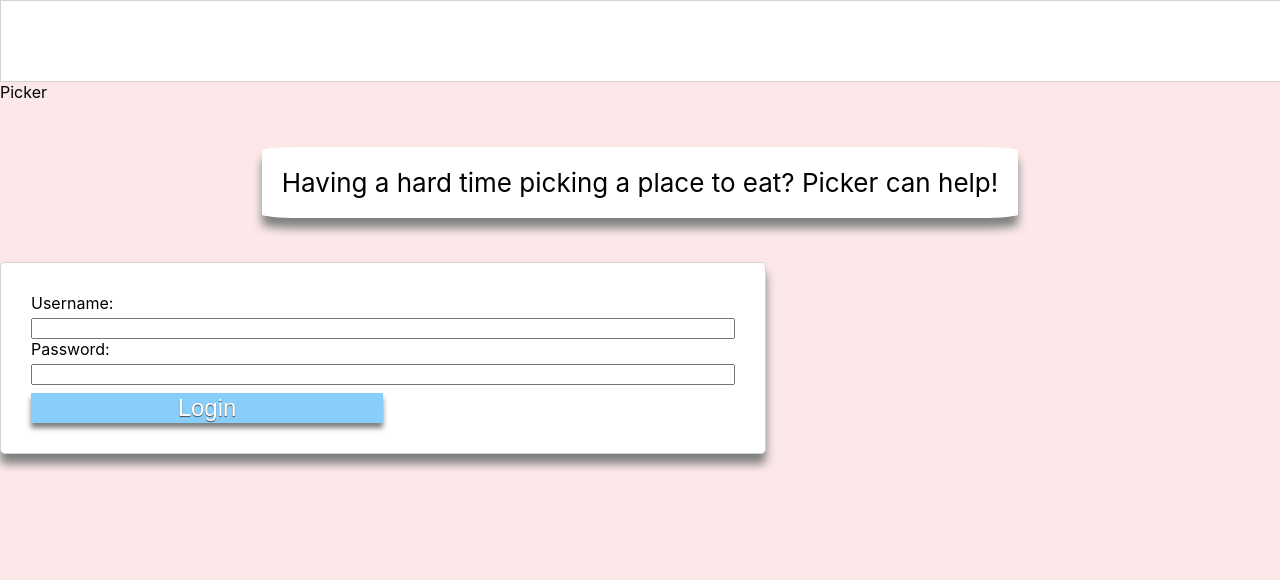
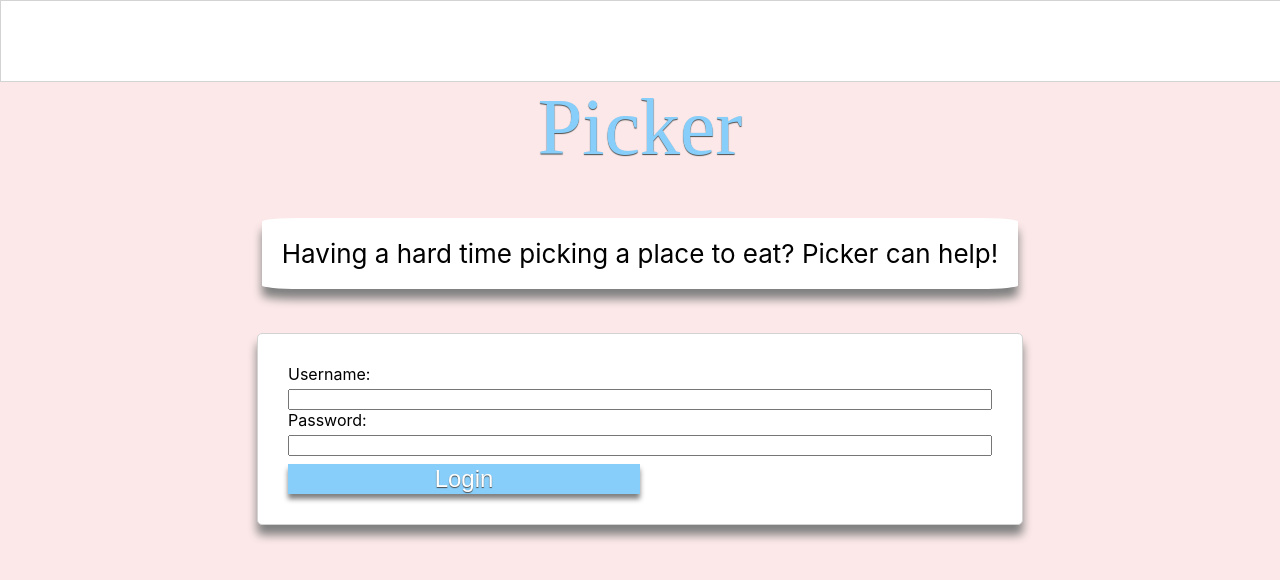
Before and after one commit to etha7/picker, a React (Create React App) app: page / in a window 1280 px wide. Shown: the top 580 px of the page. Built offline with nearby package versions, Linux system fonts and the light colour scheme.

Commit message:
forgot to commit these

```diff
--- a/src/App.css
+++ b/src/App.css
@@ -10,15 +10,25 @@ html, body {
 body{
   overflow-x: hidden;
 }
-
+.title {
+  text-shadow: 0px 1px 1px #4d4d4d;
+	color: lightskyblue;
+	font: 80px 'LeagueGothicRegular';
+}
 .App {
-  display: block;
+  display: flex;
+  flex-direction: column;
+  align-items: center;
   background-color: rgb(252, 232, 232);
   width: 100%;
   height: 100%;
 }
 
 .Choices {
+  display: flex;
+  justify-content: center;
+}
+.Content {
   display: flex;
   justify-content: center;
 }
--- a/src/choice.js
+++ b/src/choice.js
@@ -115,5 +115,4 @@ function Choice(props){
           </animated.div>
       </div>
     )
-
 } export default Choice
```
